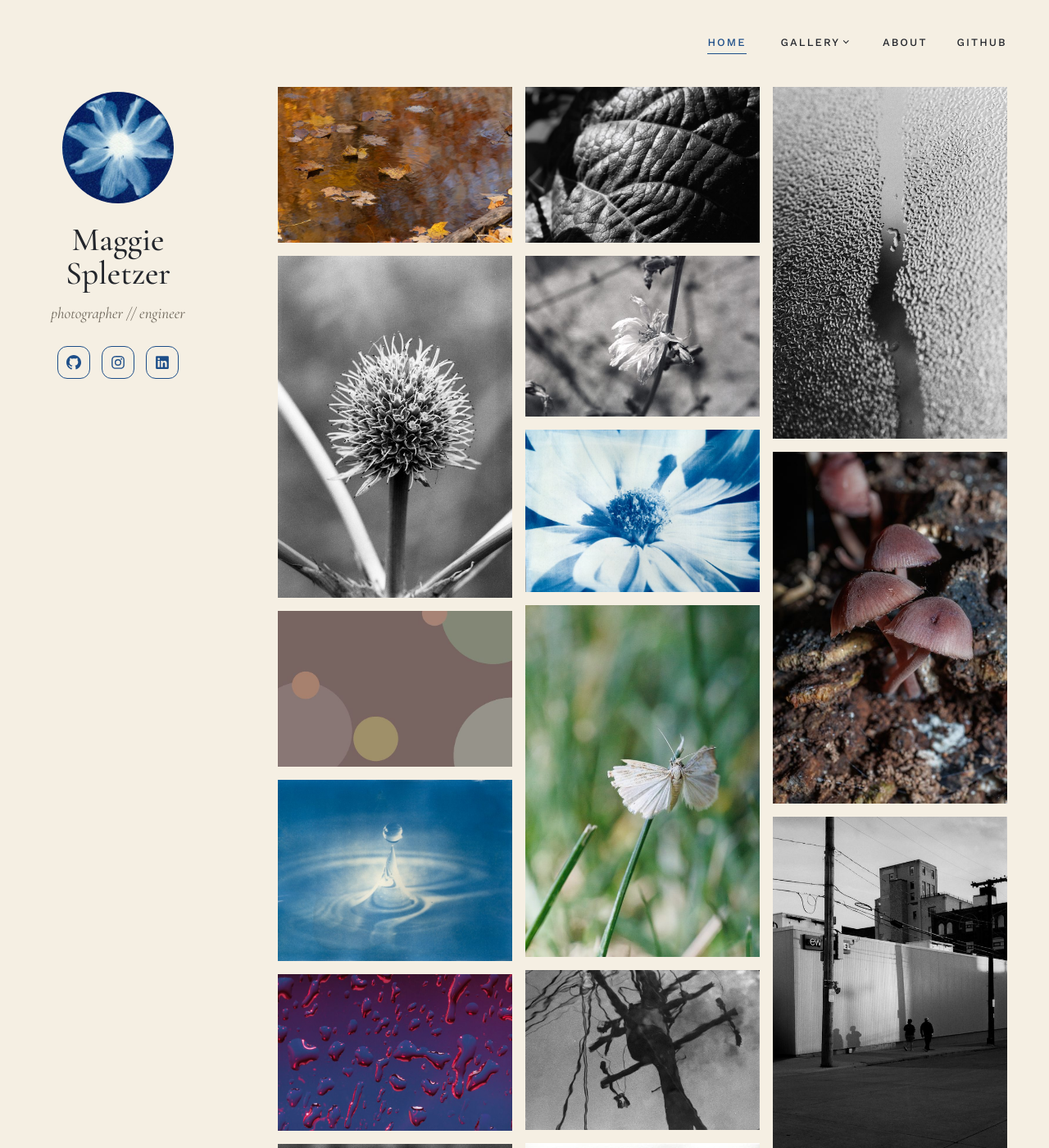
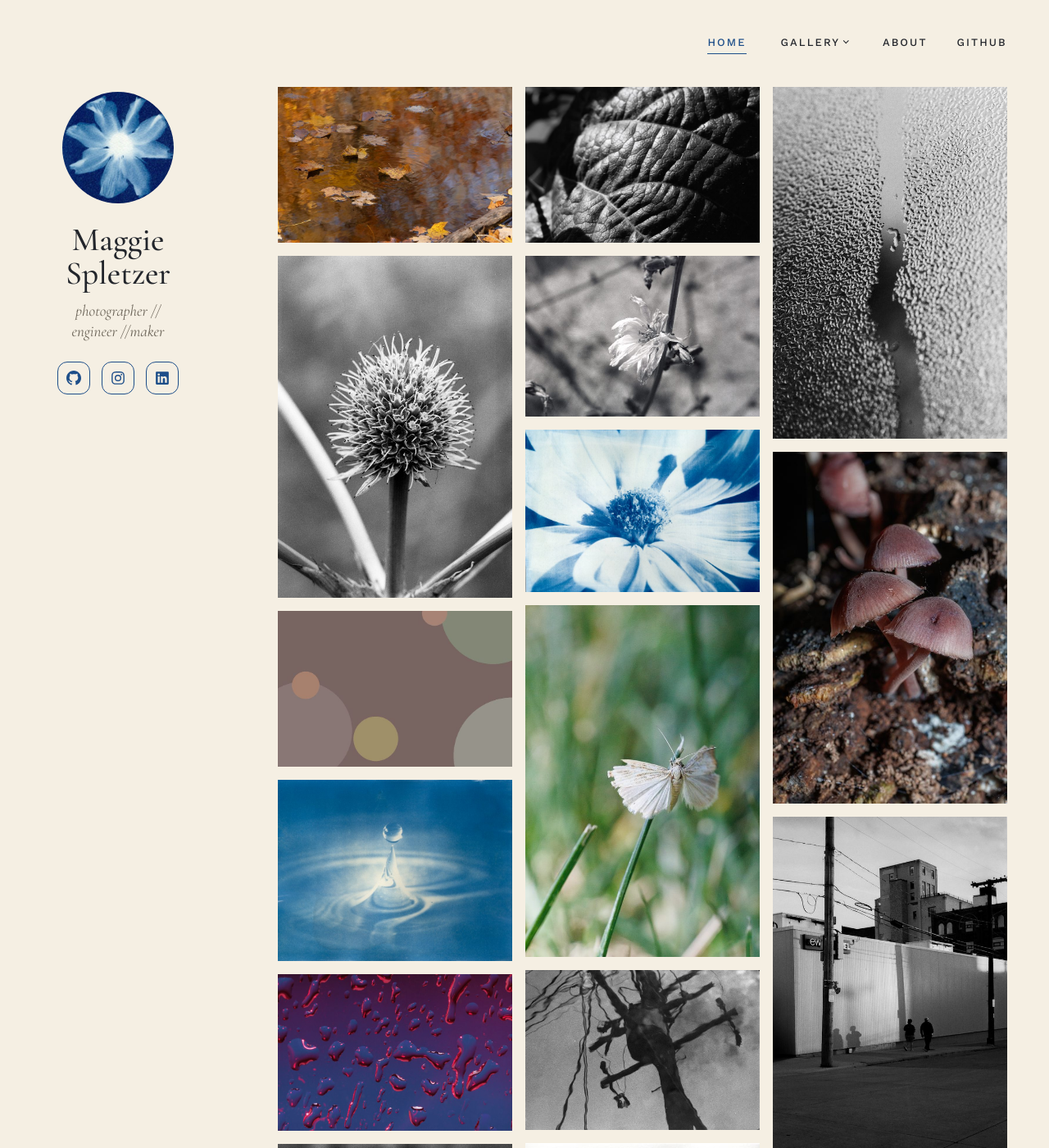
Before and after one commit to maggiesplezter/maggiespletzer.github.io, a Jekyll site: the page built from index.html, in a window 1280 px wide and 1400 px high. Shown: the whole window at 82% size. Built offline with Jekyll 4.4.1, drawn with Linux system fonts in a browser that asks for light colours.

Commit message:
Tagline: photographer // engineer // maker, wrapping between roles
Co-Authored-By: Claude Opus 5.5 <noreply@anthropic.com>
Claude-Session: https://claude.ai/code/session_015sLZdDmHdvUQC4Tk7Mbijk

```diff
--- a/_config.yml
+++ b/_config.yml
@@ -3,7 +3,7 @@
 name: Maggie Spletzer
 title: Maggie Spletzer
 author: Maggie Spletzer
-tagline: photographer // engineer
+tagline: photographer // engineer // maker
 description: Photography and software by Maggie Spletzer.
 
 # Absolute site origin — used for canonical links and og: meta tags.
--- a/_includes/sidebar.html
+++ b/_includes/sidebar.html
@@ -3,7 +3,8 @@
     <img src="{{ site.baseurl }}{{ site.mark }}" alt="">
   </a>
   <p class="site-name"><a href="{{ site.baseurl }}/">{% assign parts = site.name | split: " " %}{% for w in parts %}<span>{{ w }}</span> {% endfor %}</a></p>
-  <p class="tagline">{{ site.tagline }}</p>
+  {% assign roles = site.tagline | split: " // " %}
+  <p class="tagline">{% for r in roles %}<span>{{ r }}{% unless forloop.last %} //{% endunless %}</span>{% unless forloop.last %} {% endunless %}{% endfor %}</p>
   <nav aria-label="Elsewhere online">
     {% include social-links.html %}
   </nav>
--- a/_sass/layout.scss
+++ b/_sass/layout.scss
@@ -63,7 +63,12 @@
   font-style: italic;
   font-size: 1.1875rem;
   color: var(--color-muted);
+  line-height: 1.35;
   margin: 0 0 1.5rem;
+  text-wrap: balance;
+
+  // each role stays whole, so lines break between roles, never mid-role
+  span { display: inline-block; white-space: nowrap; }
 }
 
 .social-links {
```
